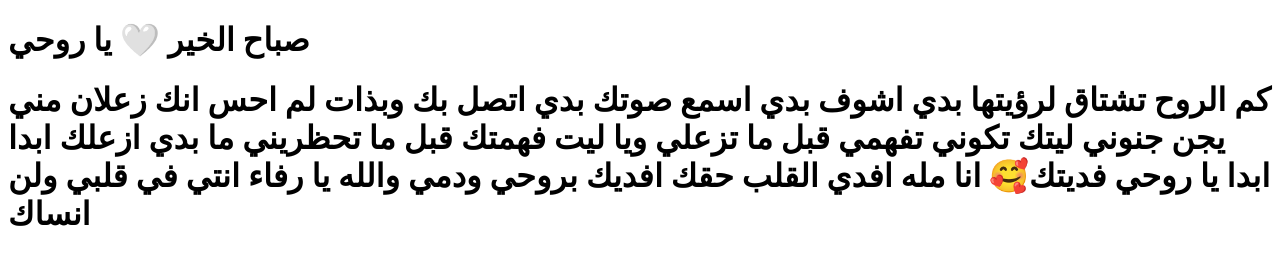
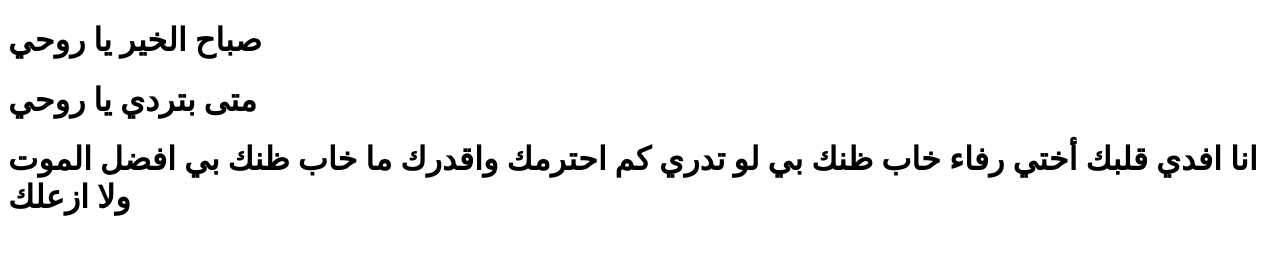
Before and after one commit to albshyryhsam/R, a plain HTML site: page index.html in a window 1280 px wide. Drawn offline with Linux system fonts and the light colour scheme.

Commit message:
Add files via upload

```diff
--- a/index.html
+++ b/index.html
@@ -5,7 +5,8 @@
     <title>Page title</title>
 </head>
 <body>
-    <h1>صباح الخير 🤍 يا روحي </h1>
-    <h1>كم الروح تشتاق لرؤيتها بدي اشوف بدي اسمع صوتك بدي اتصل بك وبذات لم احس انك زعلان مني يجن جنوني ليتك  تكوني تفهمي قبل ما تزعلي ويا ليت فهمتك قبل ما تحظريني ما بدي ازعلك ابدا ابدا يا روحي فديتك🥰 انا مله افدي القلب حقك  افديك بروحي ودمي والله يا رفاء انتي في قلبي ولن انساك</h1>
+    <h1>صباح الخير يا روحي</h1>
+    <h1>متى بتردي يا روحي </h1>
+    <h1>انا افدي قلبك أختي رفاء  خاب ظنك بي لو تدري كم احترمك واقدرك ما خاب ظنك بي افضل الموت ولا ازعلك </h1>
 </body>
 </html>
```
